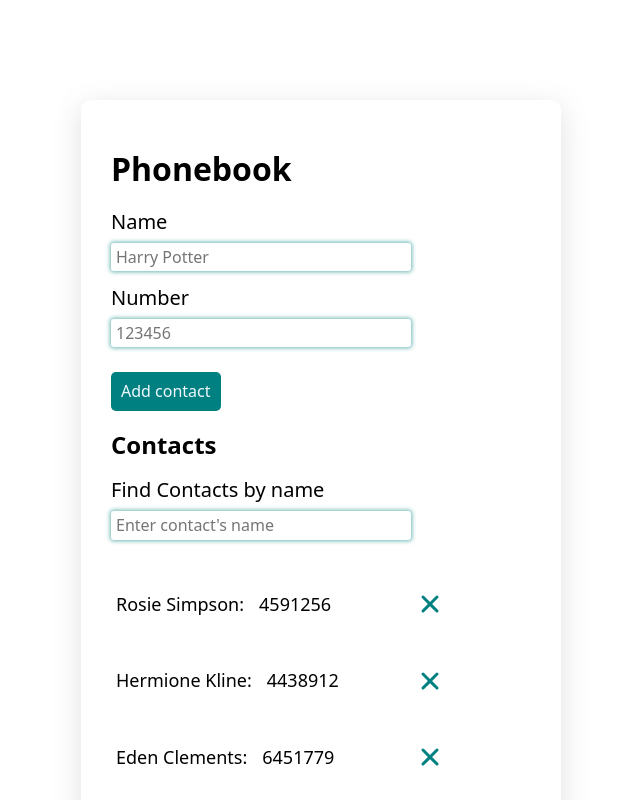
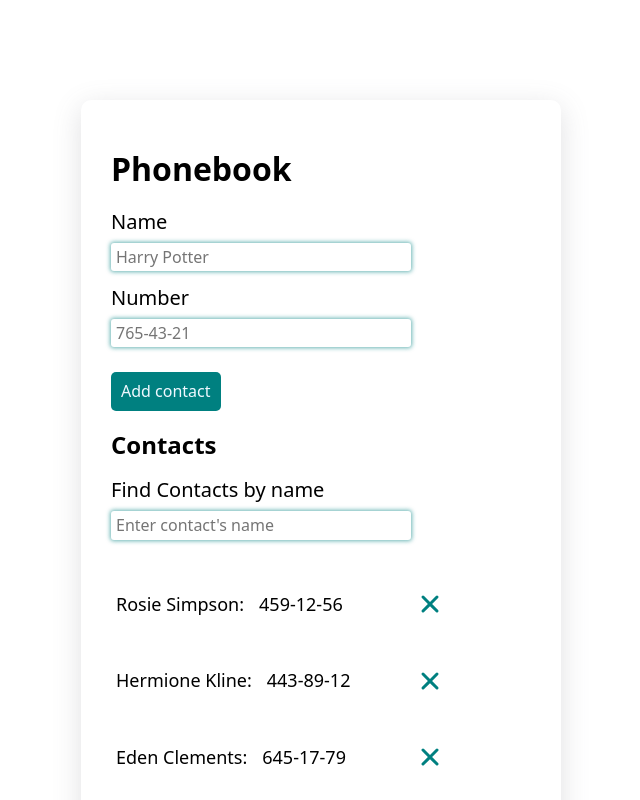
Before and after one commit to Okazimiriv/goit-react-hw-06-phonebook, a React (Create React App) app: page / in a window 1280 px wide. Shown: the top 800 px of the page, without its empty margins (319-959 px from the left). Built offline with nearby package versions, Linux system fonts and the light colour scheme.

Commit message:
fix number input

```diff
--- a/src/components/ContactForm/ContactForm.js
+++ b/src/components/ContactForm/ContactForm.js
@@ -36,13 +36,6 @@ const ContactForm = () => {
       });
     }
 
-    if (!number.includes(Number(number))) {
-      return toast.warn('Number may contain only numbers', {
-        position: toast.POSITION.TOP_CENTER,
-        icon: false,
-      });
-    }
-
     const newContact = { name, number };
     if (
       listContacts.find(
@@ -75,8 +68,9 @@ const ContactForm = () => {
         style={{ top: '1px' }}
       />
       <Form autoComplete="on" onSubmit={handleSubmit}>
-        <Label>Name</Label>
+        <Label htmlFor="name">Name</Label>
         <Input
+          id="name"
           type="text"
           name="name"
           value={name}
@@ -86,15 +80,15 @@ const ContactForm = () => {
           required
           onChange={handleChange}
         />
-        <Label>Number</Label>
+        <Label htmlFor="number">Number</Label>
         <Input
+          id="number"
           type="phone"
           name="number"
           value={number}
-          placeholder="123456"
-          minlength="6"
-          // pattern="\+?\d{1,4}?[-.\s]?\(?\d{1,3}?\)?[-.\s]?\d{1,4}[-.\s]?\d{1,4}[-.\s]?\d{1,9}"
-          title="Phone number must be digits and can contain spaces, dashes, parentheses and can start with +"
+          placeholder="765-43-21"
+          pattern="[0-9]{3}-[0-9]{2}-[0-9]{2}"
+          title="The phone number format ###-##-##"
           required
           onChange={handleChange}
         />
--- a/src/redux/contactsSlice.js
+++ b/src/redux/contactsSlice.js
@@ -1,10 +1,10 @@
 import { createSlice, nanoid } from '@reduxjs/toolkit';
 
 const initialContactsState = [
-  { id: 'id-1', name: 'Rosie Simpson', number: '4591256' },
-  { id: 'id-2', name: 'Hermione Kline', number: '4438912' },
-  { id: 'id-3', name: 'Eden Clements', number: '6451779' },
-  { id: 'id-4', name: 'Annie Copeland', number: '2279126' },
+  { id: 'id-1', name: 'Rosie Simpson', number: '459-12-56' },
+  { id: 'id-2', name: 'Hermione Kline', number: '443-89-12' },
+  { id: 'id-3', name: 'Eden Clements', number: '645-17-79' },
+  { id: 'id-4', name: 'Annie Copeland', number: '227-91-26' },
 ];
 
 // const initialContactsState = [];
```
